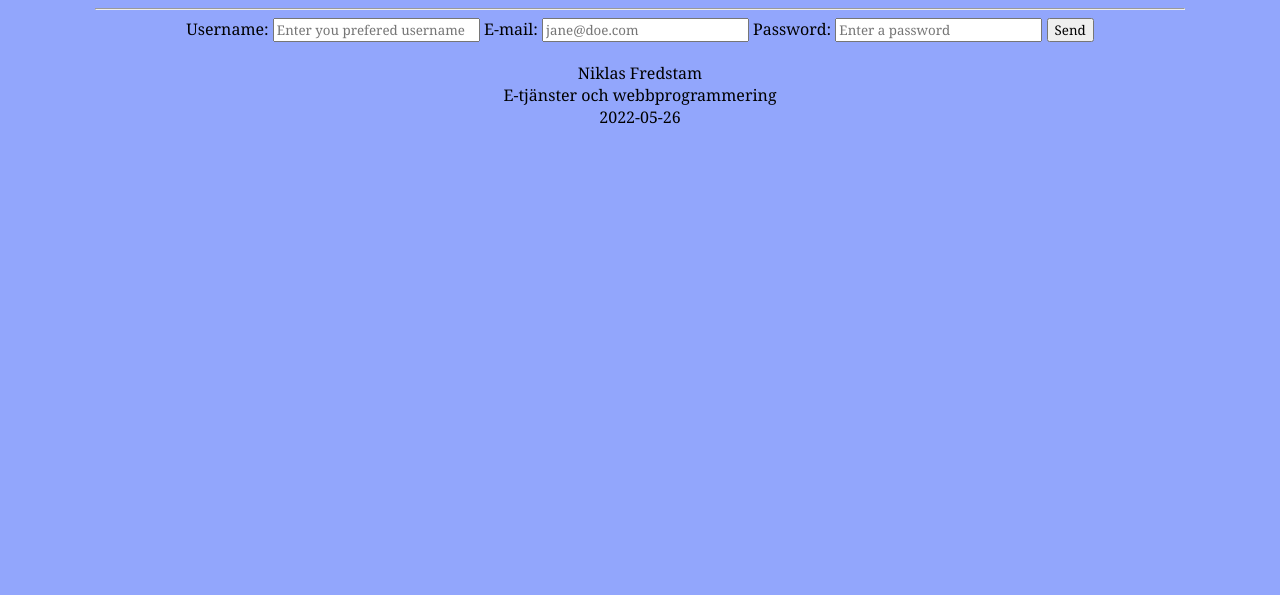
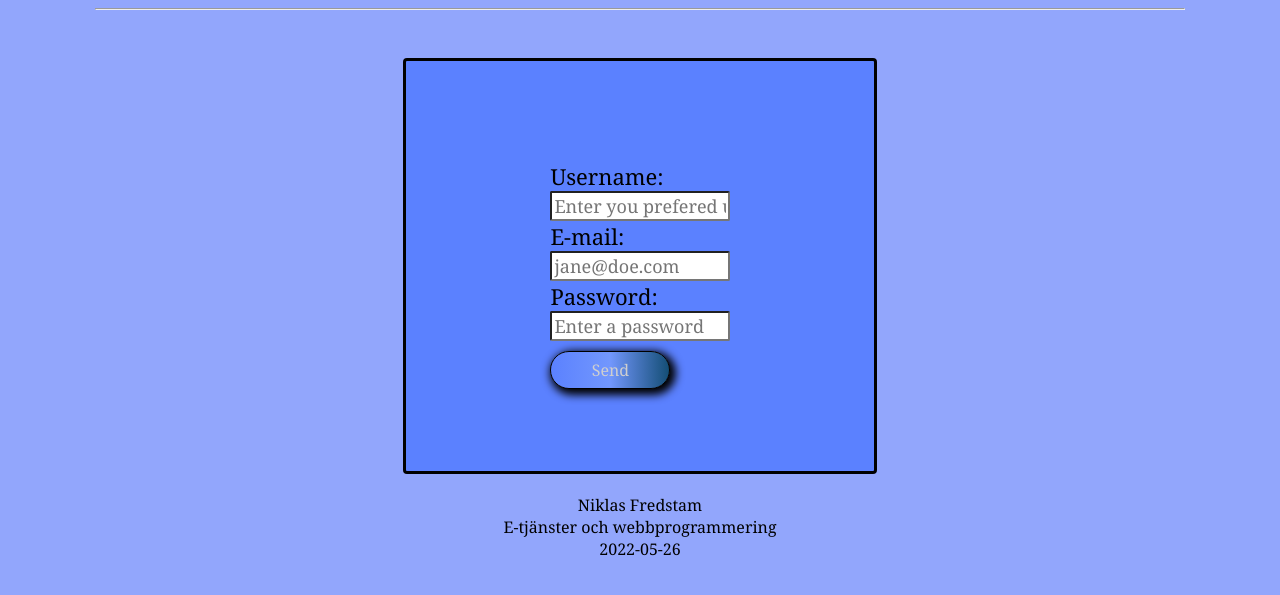
Before and after one commit to NiklasFredstam/NewReddit, a PHP site: page /register.php in a window 1280 px wide. Shown: the part 120-715 px from the top of the page. Run offline with PHP 8.4, Linux system fonts and the light colour scheme.

Commit message:
Add files via upload

```diff
--- a/css/style.css
+++ b/css/style.css
@@ -244,7 +244,9 @@ body{
 }
 .op-text {
     margin-top: 7px;
-    margin-left: 10px;
+    width: 80%;
+    margin-left: 10%;
+    margin-right: 10%;
     margin-bottom: 7px;
     font-size: 19px;
     word-wrap: break-word;
@@ -355,7 +357,7 @@ body{
     width: 30%;
     display: flex;
     flex-direction: column;
-    text-align: right;
+    text-align: center;
     justify-content: right;
     align-items: top;
 }
@@ -432,6 +434,38 @@ a:hover {
     color:rgb(188, 188, 188);
 }
 
+.login-form {
+    margin-top: 90px;
+    height: 300px;
+    width: 40%;
+    display: flex;
+    flex-direction: column;
+}
+.login-form-label {
+    font-size: 22px;
+}
+
+.login-form-input {
+    font-size: 18px;
+    border-radius: 2px;
+}
+
+.register-form {
+    margin-top: 90px;
+    height: 300px;
+    width: 40%;
+    display: flex;
+    flex-direction: column;
+}
+.register-form-label {
+    font-size: 22px;
+}
+
+.register-form-input {
+    font-size: 18px;
+    border-radius: 2px;
+}
+
 .footer {
     margin: 20px;
     min-height: 50px;
--- a/index.php
+++ b/index.php
@@ -9,7 +9,7 @@ include "./php/bootstrap.php";
     <meta charset="UTF-8">
     <meta name="viewport" content="width=device-width, initial-scale=1.0">
     <title>Document</title>
-    <link rel="stylesheet" type="text/css" href='./css/style.css?v=5<?php rand() ?>'>
+    <link rel="stylesheet" type="text/css" href='./css/style.css?v=5<?php  echo rand() ?>'>
     <script src="./js/IndexHandler.js"></script>
 </head>
 
--- a/register.php
+++ b/register.php
@@ -28,15 +28,17 @@ if(isset($_SESSION["id"])) {
             echo $_GET["errormsg"];
         }
         ?>
-        <form name="registration" action="./php/register_post.php" onsubmit="checkRegistration()" method="post">
-            <label for="username">Username:</label>
-            <input type="text" name="username" id="username" placeholder="Enter you prefered username" required minlength="4">
-            <label for="email">E-mail:</label>
-            <input type="email" name="email" id="email" placeholder="jane@doe.com" required>
-            <label for="password">Password:</label>
-            <input type="password" name="password" id="password" placeholder="Enter a password" pattern="(?=.*\d)(?=.*[a-zåäö])(?=.*[A-ZÅÄÖ]).{8,20}" required title="Must contain at least one numeric value, one lowercase letter and one uppercase letter">
-            <input type="submit" value="Send" >
-        </form>
+        <div class="user-form">
+            <form name="registration" class="register-form" action="./php/register_post.php" onsubmit="checkRegistration()" method="post">
+                <label class="register-form-label" for="username">Username:</label>
+                <input class="register-form-input" type="text" name="username" id="username" placeholder="Enter you prefered username" required minlength="4">
+                <label class="register-form-label" for="email">E-mail:</label>
+                <input class="register-form-input" type="email" name="email" id="email" placeholder="jane@doe.com" required>
+                <label class="register-form-label" for="password">Password:</label>
+                <input class="register-form-input" type="password" name="password" id="password" placeholder="Enter a password" pattern="(?=.*\d)(?=.*[a-zåäö])(?=.*[A-ZÅÄÖ]).{8,20}" required title="Must contain at least one numeric value, one lowercase letter and one uppercase letter">
+                <input type="submit" class="standard-button large" value="Send" >
+            </form>
+        </div>
 
     </div>
 
```
Also changed, not shown: login.php (+10 -9 lines).
